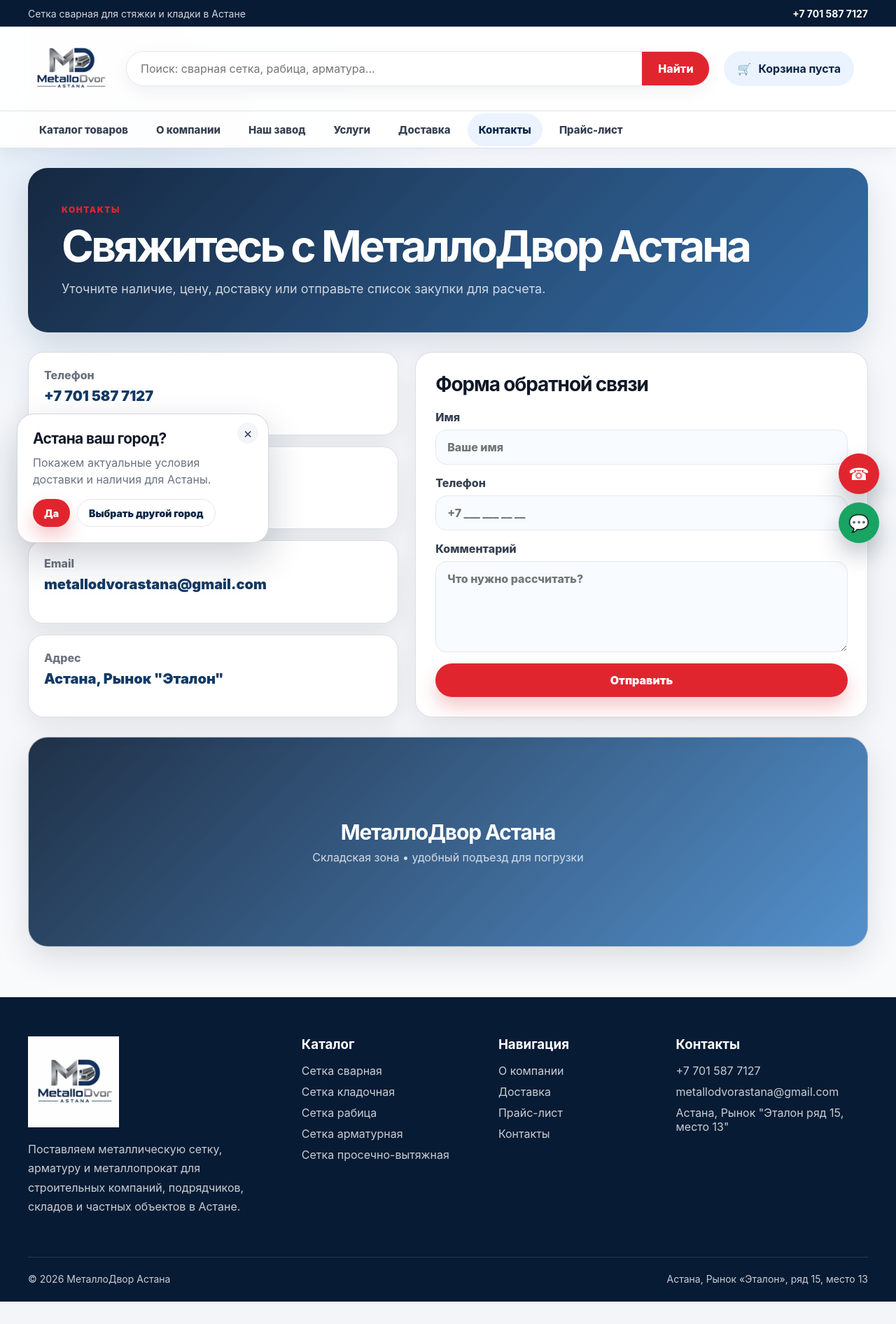
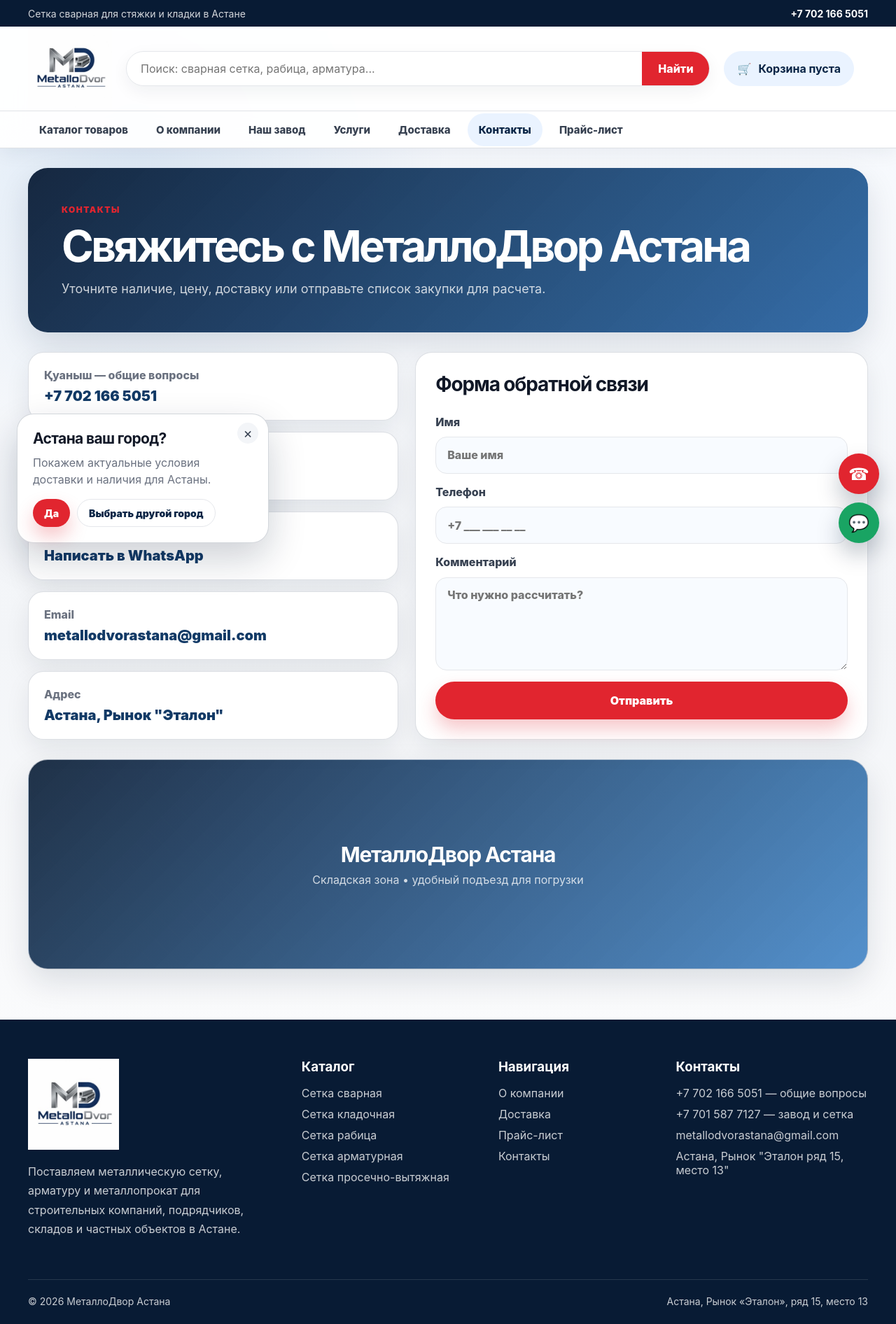
Before and after one commit to Alinur189/metallodvor-astana-react, a React (Vite) app: page /contacts in a window 1280 px wide. Shown: the whole page at 70% size. Before the commit the page ends 1860 px from the top, so only its background shows below. Built offline with nearby package versions, Linux system fonts and the light colour scheme.

Commit message:
Add Қуаныш number, split contacts by responsibility
Co-Authored-By: Claude Sonnet 4.6 <noreply@anthropic.com>

```diff
--- a/src/components/FloatingButtons.jsx
+++ b/src/components/FloatingButtons.jsx
@@ -3,12 +3,12 @@ export default function FloatingButtons() {
 
   return (
     <div className="floatingButtons" aria-label="Быстрые контакты">
-      <a className="floatingButton floatingButton--phone" href="tel:+77015877127" aria-label="Позвонить">
+      <a className="floatingButton floatingButton--phone" href="tel:+77021665051" aria-label="Позвонить">
         ☎
       </a>
       <a
         className="floatingButton floatingButton--whatsapp"
-        href={`https://wa.me/+77015877127?text=${whatsappText}`}
+        href={`https://wa.me/+77021665051?text=${whatsappText}`}
         target="_blank"
         rel="noreferrer"
         aria-label="Написать в WhatsApp"
--- a/src/components/Footer.jsx
+++ b/src/components/Footer.jsx
@@ -44,7 +44,8 @@ export default function Footer() {
         <div>
           <h3>Контакты</h3>
           <ul>
-            <li><a href="tel:+7 701 587 7127">+7 701 587 7127</a></li>
+            <li><a href="tel:+77021665051">+7 702 166 5051</a> — общие вопросы</li>
+            <li><a href="tel:+77015877127">+7 701 587 7127</a> — завод и сетка</li>
             <li><a href="mailto:metallodvorastana@gmail.com">metallodvorastana@gmail.com</a></li>
             <li>Астана, Рынок "Эталон ряд 15, место 13"</li>
           </ul>
--- a/src/components/Header.jsx
+++ b/src/components/Header.jsx
@@ -44,7 +44,7 @@ export default function Header() {
       <div className="topStrip">
         <div className="container topStrip__inner">
           <span>Сетка сварная для стяжки и кладки  в Астане</span>
-          <a href="tel:+77015877127">+7 701 587 7127</a>
+          <a href="tel:+77021665051">+7 702 166 5051</a>
         </div>
       </div>
 
--- a/src/components/Hero.jsx
+++ b/src/components/Hero.jsx
@@ -13,7 +13,7 @@ export default function Hero() {
 
         <div className="hero__actions">
           <Link className="btn btn--primary" to="/catalog">Перейти в каталог</Link>
-          <a className="btn btn--light" href="tel:+77015877127">Получить консультацию</a>
+          <a className="btn btn--light" href="tel:+77021665051">Получить консультацию</a>
           <a
             className="btn btn--light"
             href="https://docs.google.com/spreadsheets/d/1OpseU3JsMv1ZPVDZ7VpHGfWppY7QsykH0dx1ZGgmC8w/edit?gid=0#gid=0"
--- a/src/components/SidebarCatalog.jsx
+++ b/src/components/SidebarCatalog.jsx
@@ -27,7 +27,7 @@ export default function SidebarCatalog() {
       <div className="sidebarCatalog__manager">
         <span>Нужен расчет?</span>
         <strong>Подберем сетку под ваш объект</strong>
-        <a href="tel:+77015877127">Позвонить</a>
+        <a href="tel:+77021665051">Позвонить</a>
       </div>
     </aside>
   );
--- a/src/pages/Contacts.jsx
+++ b/src/pages/Contacts.jsx
@@ -43,13 +43,18 @@ export default function Contacts() {
       <div className="contactsGrid">
         <div className="contactCards">
           <article className="contactCard">
-            <span>Телефон</span>
+            <span>Қуаныш — общие вопросы</span>
+            <a href="tel:+77021665051">+7 702 166 5051</a>
+          </article>
+
+          <article className="contactCard">
+            <span>Завод и сетка</span>
             <a href="tel:+77015877127">+7 701 587 7127</a>
           </article>
 
           <article className="contactCard">
             <span>WhatsApp</span>
-            <a href="https://wa.me/77015877127" target="_blank" rel="noreferrer">
+            <a href="https://wa.me/77021665051" target="_blank" rel="noreferrer">
               Написать в WhatsApp
             </a>
           </article>
--- a/src/pages/GuideMasonryMesh.jsx
+++ b/src/pages/GuideMasonryMesh.jsx
@@ -72,7 +72,7 @@ export default function GuideMasonryMesh() {
 
         <div className="articleCTA">
           <Link className="btn btn--primary" to="/catalog">Перейти в каталог</Link>
-          <a className="btn btn--light" href="tel:+77015877127">Получить консультацию</a>
+          <a className="btn btn--light" href="tel:+77021665051">Получить консультацию</a>
         </div>
       </div>
     </section>
--- a/src/pages/GuideWeldedMesh.jsx
+++ b/src/pages/GuideWeldedMesh.jsx
@@ -72,7 +72,7 @@ export default function GuideWeldedMesh() {
 
         <div className="articleCTA">
           <Link className="btn btn--primary" to="/catalog">Перейти в каталог</Link>
-          <a className="btn btn--light" href="tel:+77015877127">Получить консультацию</a>
+          <a className="btn btn--light" href="tel:+77021665051">Получить консультацию</a>
         </div>
       </div>
     </section>
--- a/src/pages/PriceList.jsx
+++ b/src/pages/PriceList.jsx
@@ -67,7 +67,7 @@ export default function PriceList({ onOrder }) {
           <h2>Нужен прайс для закупки?</h2>
           <p>Позвоните или отправьте список — подготовим расчет по вашему объему.</p>
         </div>
-        <a className="btn btn--primary" href="tel:+77015877127">Позвонить</a>
+        <a className="btn btn--primary" href="tel:+77021665051">Позвонить</a>
       </div>
     </section>
   );
--- a/src/pages/ProductDetail.jsx
+++ b/src/pages/ProductDetail.jsx
@@ -73,10 +73,10 @@ export default function ProductDetail({ onOrder }) {
             <button className="btn btn--primary" type="button" onClick={() => onOrder(product)}>
               Заказать
             </button>
-            <a className="btn btn--ghost" href="tel:+77015877127">Позвонить</a>
+            <a className="btn btn--ghost" href="tel:+77021665051">Позвонить</a>
             <a
               className="btn btn--whatsapp"
-              href={`https://wa.me/77015877127?text=${encodeURIComponent(`Здравствуйте! Интересует "${product.title}" (${product.size}). Уточните, пожалуйста, цену и наличие.`)}`}
+              href={`https://wa.me/77021665051?text=${encodeURIComponent(`Здравствуйте! Интересует "${product.title}" (${product.size}). Уточните, пожалуйста, цену и наличие.`)}`}
               target="_blank"
               rel="noopener noreferrer"
             >
```
